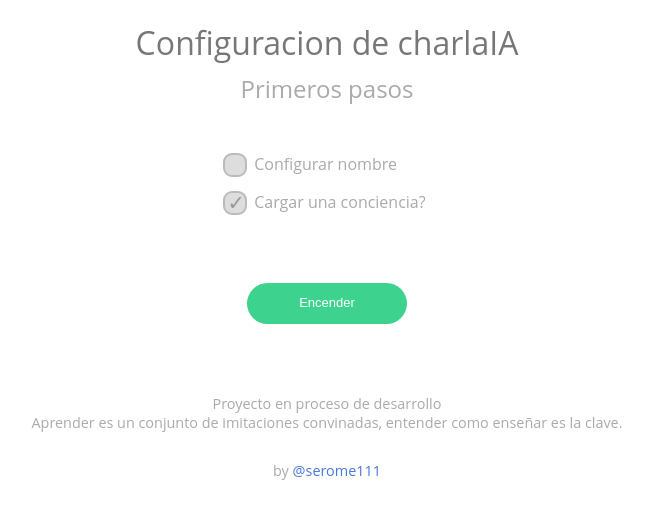
After one commit to serome111/charlaIA, a Flask app: template templates/setup.html in a window 1280 px wide. The commit adds this page. Shown: the top 519 px of the page, without its empty margins (313-966 px from the left). Run offline with Flask 2, Linux system fonts and the light colour scheme; the template is opened without the code that fills it, so the values that code supplies are empty; some libraries are stand-ins or nearby versions.

Commit message:
en proceso con errores

```diff
--- a/CharlaIA.py
+++ b/CharlaIA.py
@@ -1,4 +1,4 @@
- #!/usr/bin/python3
+#!/usr/bin/python3
 #######################################
 ##Creado por: Sebastian Roa meneses ###
 #######################################
--- a/main.py
+++ b/main.py
@@ -1,48 +1,67 @@
-from flask import Flask, escape, request, make_response,redirect, render_template
-#from flask_wtf import FlaskForm # libreria para formularios
-#from wtforms.fields import StringField, PasswordField, SubmitField #capturar string y contraseñas
-#from wtforms.validators import DataRequired # para agregar los required en los imputs
+#como determinar una palabra que corta
+
+#quiza requiera pip install -U flask-cors
+from flask import Flask, render_template, request,redirect,url_for,jsonify,make_response
+from flask_mysqldb import MySQL
+import cerebro as cr
+
 app = Flask(__name__)
-
-todos=['TODO 1','TODO 2','TODO 3']
-
-#class LoginForm(FlaskForm):
-	#username = StringField('Nombre de usuario', validators=[DataRequired()])
-	#password = PasswordField('password', validators=[DataRequired()])
-	#submit = SubmitField('Enviar')
-
-app.errorhandler(404)
-def not_found(error):
-	return render_template('404.html', error=error)
+app.config['MYSQL_HOST'] = 'localhost'
+app.config['MYSQL_USER'] = 'root'
+app.config['MYSQL_PASSWORD'] = '12345678'
+app.config['MYSQL_DB'] = 'CharlaIA'
+mysql = MySQL(app)
 
 @app.route('/')
-def index():
-	user_ip = request.remote_addr
-	response = make_response(redirect('/hello'))
-	response.set_cookie('user_ip',user_ip)
+def Index():
+	return render_template('setup.html')
 
-	return response
+@app.route('/sistema')
+def sistema():
+	print('apagando el sistema')
+	#return url_for("index.html")
+	return redirect(url_for('Index'))
 
-@app.route('/base', methods=['GET','POST'])
-def base():
-	user_ip = request.remote_addr
-	response = make_response(redirect('/base'))
-	response.set_cookie('user_ip',user_ip)
+@app.route('/setup', methods=['POST'])
+def setup():
+	cur = mysql.connection.cursor()
+	cur.execute('SELECT nombre,estado,conciencia FROM setup')
+	data = cur.fetchall()
+	return render_template('index.html', data = jsonify(data[0]))
 
-	return response
+@app.route('/get_data', methods=['POST'])
+def get_data():
+	if request.method == 'POST':
+		palabra = request.form['palabra']
+		if(palabra == 'salir'):
+			print('llamando al sistema')
+			return redirect(url_for('sistema'))
+			#return sistema()
+		else:
+			nombre = 'Serome'
+			conciencia = 'si'
+			usuario = 'serome'
+			mc = cr.cerebro()
+			mc.transmisor(palabra)
+			return jsonify(palabra)
+		# cur.execute('SELECT usuariosh_id,nombre,apellidos,correo FROM usuariosh')
+		# data = cur.fetchall()
+		# cur.execute('SELECT usuariosh_id,nombre,apellidos,correo FROM usuariosh')
+		# data = cur.fetchall()
+		# return render_template('base.html', palabra = palabra)
 
-@app.route('/hello')
-def hello():
-	user_ip = request.cookies.get('user_ip')
-	user_ip = request.remote_addr
-	#login_form = LoginForm()
-	context ={
-	'user_ip': user_ip,
-	'todos': todos,
-	#'login_form': login_form
-	}
+@app.route('/nueva_conciencia', methods=['POST'])
+def nueva_conciencia():
+	if request.method == 'POST':
+		palabra = request.form['palabra']
+		nombre = 'Serome'
+		conciencia = 'si'
+		usuario = 'serome'
+		cur = mysql.connection.cursor()
+		cur.execute('INSERT INTO setup (nombre,conciencia,usuario) VALUES (%s, %s, %s)',(nombre,conciencia,usuario))
+		mysql.connection.commit()
 
-	return render_template('index.html',**context)
-	#'Hello worlds tu ip es{}'.format(user_ip)
-	#     name = request.args.get("name", "World")
-	#     return f'Hello, {escape(name)}!'
+
+
+if __name__ == '__main__':
+	app.run(port = 3000, debug = True)
--- /dev/null
+++ b/static/css/setup.css
@@ -0,0 +1,168 @@
+/* Base for label styling */
+[type="checkbox"]:not(:checked),
+[type="checkbox"]:checked {
+  position: absolute;
+  left: -9999px;
+}
+[type="checkbox"]:not(:checked) + label,
+[type="checkbox"]:checked + label {
+  position: relative;
+  padding-left: 1.95em;
+  cursor: pointer;
+}
+
+/* checkbox aspect */
+[type="checkbox"]:not(:checked) + label:before,
+[type="checkbox"]:checked + label:before {
+  content: '';
+  position: absolute;
+  left: 0; top: 0;
+  width: 1.25em; height: 1.25em;
+  border: 2px solid #ccc;
+  background: #fff;
+  border-radius: 9px;
+  box-shadow: inset 0 1px 3px rgba(0,0,0,.1);
+}
+/* checked mark aspect */
+[type="checkbox"]:not(:checked) + label:after,
+[type="checkbox"]:checked + label:after {
+  content: '\2713\0020';
+  position: absolute;
+  top: .15em; left: .22em;
+  font-size: 1.3em;
+  line-height: 0.8;
+  color: #09ad7e;
+  transition: all .2s;
+  font-family: 'Lucida Sans Unicode', 'Arial Unicode MS', Arial;
+}
+/* checked mark aspect changes */
+[type="checkbox"]:not(:checked) + label:after {
+  opacity: 0;
+  transform: scale(0);
+}
+[type="checkbox"]:checked + label:after {
+  opacity: 1;
+  transform: scale(1);
+}
+/* disabled checkbox */
+[type="checkbox"]:disabled:not(:checked) + label:before,
+[type="checkbox"]:disabled:checked + label:before {
+  box-shadow: none;
+  border-color: #bbb;
+  background-color: #ddd;
+}
+[type="checkbox"]:disabled:checked + label:after {
+  color: #999;
+}
+[type="checkbox"]:disabled + label {
+  color: #aaa;
+}
+/* accessibility */
+[type="checkbox"]:checked:focus + label:before,
+[type="checkbox"]:not(:checked):focus + label:before {
+  border: 2px dotted blue;
+}
+
+/* hover style just for information */
+label:hover:before {
+  border: 2px solid #4778d9!important;
+}
+
+
+
+
+
+/* Useless styles, just for demo design */
+
+body {
+  font-family: "Open sans", "Segoe UI", "Segoe WP", Helvetica, Arial, sans-serif;
+  color: #777;
+}
+h1, h2 {
+  margin-bottom: .25em;
+  font-weight: normal;
+  text-align: center;
+}
+h2 {
+  margin: .25em 0 2em;
+  color: #aaa;
+}
+form {
+  width: 13em;
+  margin: 0 auto;
+}
+.txtcenter {
+  margin-top: 4em;
+  font-size: .9em;
+  text-align: center;
+  color: #aaa;
+}
+.copy {
+ margin-top: 2em;
+}
+.copy a {
+ text-decoration: none;
+ color: #4778d9;
+}
+
+
+/*Button submit*/
+
+:root {
+  --color-grass: #3dd28d;
+  --color-snow: #FFFFFF;
+  --borderRadius: 36px;
+  --font-face: -apple-system, BlinkMacSystemFont, "Segoe UI", Roboto, Helvetica, Arial, sans-serif, "Apple Color Emoji", "Segoe UI Emoji", "Segoe UI Symbol";
+}
+
+.button-container {
+  display: flex;
+  margin: 60px auto;
+  flex-wrap: wrap;
+  justify-content: center;
+}
+
+.button {
+  display: flex;
+  overflow: hidden;
+  margin: 10px;
+  padding: 12px 12px;
+  cursor: pointer;
+  user-select: none;
+  transition: all 150ms linear;
+  text-align: center;
+  white-space: nowrap;
+  text-decoration: none !important;
+  text-transform: none;
+  text-transform: capitalize;
+  color: #fff;
+  border: 0 none;
+  border-radius: var(--borderRadius);
+  font-size: 13px;
+  font-weight: 500;
+  line-height: 1.3;
+  -webkit-appearance: none;
+  -moz-appearance: none;
+  appearance: none;
+  justify-content: center;
+  align-items: center;
+  flex: 0 0 160px;
+  box-shadow: 2px 5px 10px var(--color-smoke);
+}
+.button:hover {
+  transition: all 150ms linear;
+  opacity: 0.85;
+}
+.button:active {
+  transition: all 150ms linear;
+  opacity: 0.75;
+}
+.button:focus {
+  outline: 1px dotted #959595;
+  outline-offset: -4px;
+}
+
+.button.-green {
+  color: var(--color-snow);
+  background: var(--color-grass);
+}
--- /dev/null
+++ b/templates/base.html
@@ -0,0 +1 @@
+{% palabra %}
--- a/templates/index.html
+++ b/templates/index.html
@@ -1,5 +1,3 @@
-
-
 <!DOCTYPE html>
 <html lang="es">
 <head>
@@ -9,7 +7,7 @@
   <meta name="author" content="Sebastian Roa Meneses">
   <meta name="reply-to" content="Serome111@gmail.com">
   <link rev="made" href="mailto:Serome111@gmail.com">
-  <meta name="description" content="web en desarrollo">
+  <meta name="description" content="Proyecto en desarrollo">
   <meta name="KEYWORDS" content="palabras clave">
   <meta name="Resource-type" content="Index">
   <meta name="Revisit-after" content="60 days">
@@ -25,7 +23,7 @@
 <div class="chat">
   <div class="chat-title">
     <h2>CharlaIA</h2>
-    <figure class="avatar"><img src="https://serome.ml/assets/img/favicon.png"/></figure>
+    <!-- <figure class="avatar"><img src="https://serome.ml/assets/img/favicon.png"/></figure> -->
   </div>
   <div class="messages">
     <div class="messages-content"></div>
--- /dev/null
+++ b/templates/setup.html
@@ -0,0 +1,48 @@
+<!DOCTYPE html>
+<html lang="es">
+<head>
+  <meta charset="utf-8">
+  <meta name="viewport" content="width=device-width, initial-scale=1, maximum-scale=1, user-scalable=0">
+  <meta name="DC.Language" SCHEME="RFC1766" content="Spanish">
+  <meta name="author" content="Sebastian Roa Meneses">
+  <meta name="reply-to" content="Serome111@gmail.com">
+  <link rev="made" href="mailto:Serome111@gmail.com">
+  <meta name="description" content="Proyecto en desarrollo">
+  <meta name="KEYWORDS" content="palabras clave">
+  <meta name="Resource-type" content="Index">
+  <meta name="Revisit-after" content="60 days">
+  <meta name="robots" content="follow">
+  <link rel="icon" href="assets/img/favicon.ico">
+  <title>CharlaIA</title>
+  <link rel="stylesheet" href="{{ url_for('static',filename='css/setup.css')}}">
+  <!--tomado de https://codepen.io/GeoffreyCrofte/pen/BiHzp?editors=0110-->
+</head>
+<body>
+
+  <h1>Configuracion de charlaIA</h1>
+<h2>Primeros pasos</h2>
+
+
+<form action="/setup" method="POST">
+  <p>
+    <input type="checkbox" id="test1"  disabled="disabled" />
+    <label for="test1">Configurar nombre</label>
+  </p>
+  <p>
+    <input type="checkbox" id="test2" checked="checked" disabled="disabled"/>
+    <label for="test2">Cargar una conciencia?</label>
+  </p>
+  <div class="button-container">
+    <button class='button -green center' type="submir" >Encender</button>
+  </div>
+
+</form>
+
+
+
+<p class="txtcenter">Proyecto en proceso de desarrollo<br/>Aprender es un conjunto de imitaciones convinadas, entender como enseñar es la clave.</p>
+
+<p class="txtcenter copy">by <a href="https://twitter.com/serome111">@serome111</a>
+
+</body>
+</html>
```
Also changed, not shown: CharlaIa.sql (added, +47 -0 lines), cerebro.py (added, +99 -0 lines), static/js/script.js (+38 -7 lines), 1 other file.
